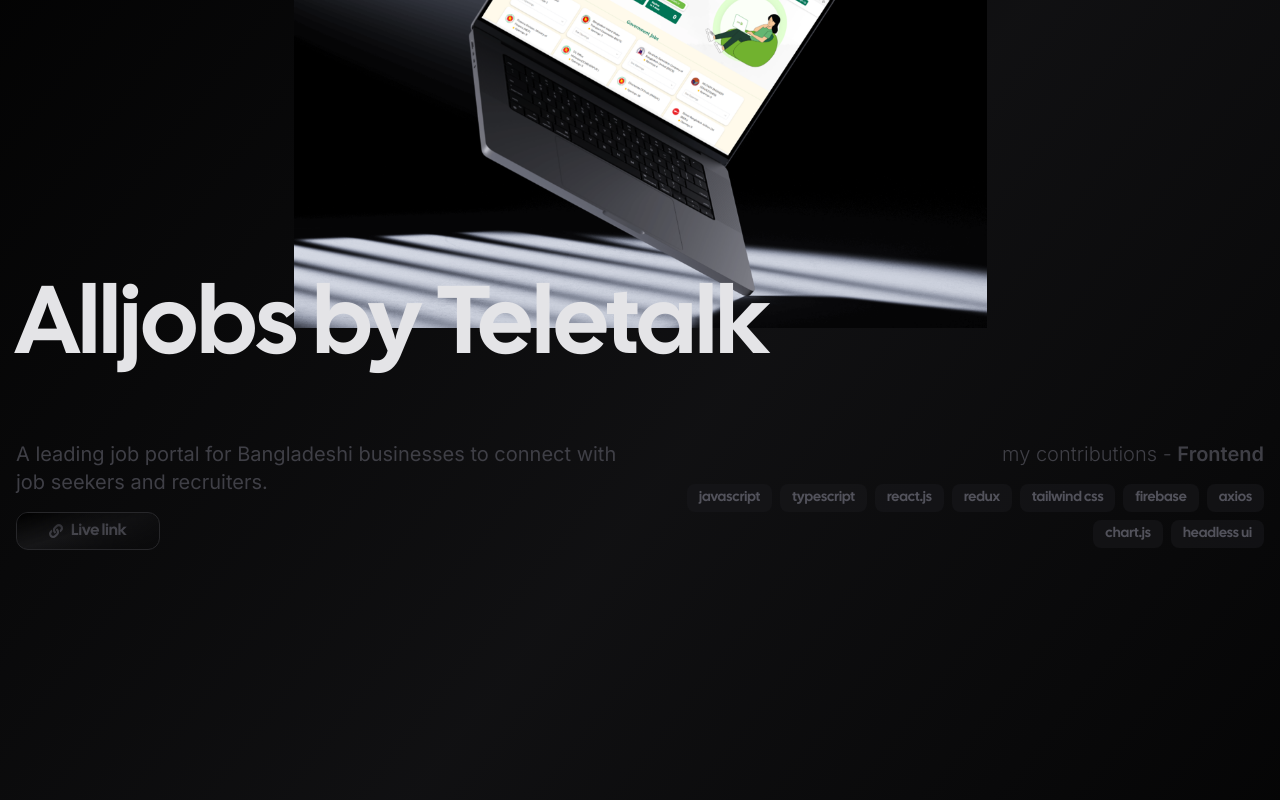
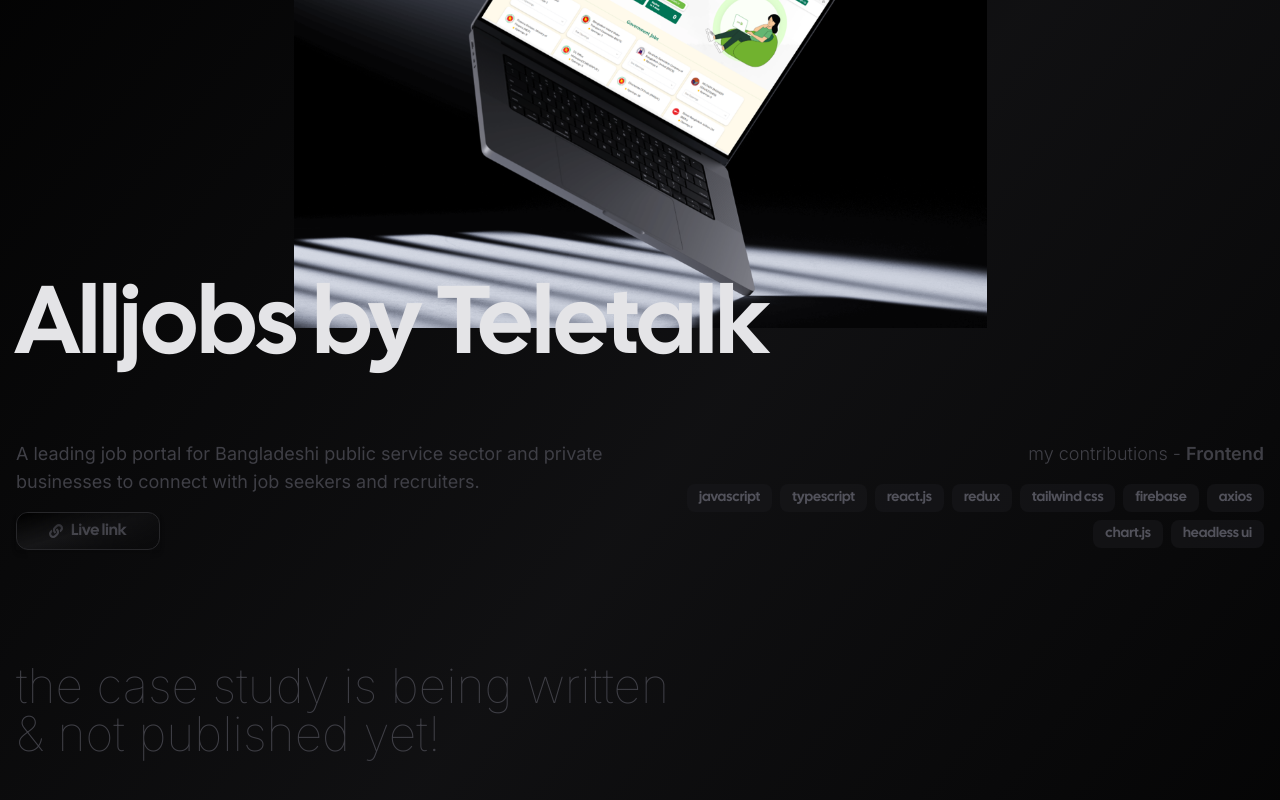
Before and after one commit to Ovee-Hasnat/portfolio-2025, a React (Vite) app: page /case-study/alljobs in a window 1280 px wide. Shown: the part 320-1120 px from the top of the page. Built offline with nearby package versions, Linux system fonts and the light colour scheme.

Commit message:
case study page added

```diff
--- a/src/components/common/FeaturedProjectCard.tsx
+++ b/src/components/common/FeaturedProjectCard.tsx
@@ -51,7 +51,7 @@
         className="lg:col-span-2 place-content-end md:space-y-3 hidden lg:block"
         dir="ltr"
       >
-        <h1 className="text-zinc-700 text-2xl md:text-4xl font-display">
+        <h1 className="text-zinc-600 text-2xl md:text-4xl font-display">
           {project?.title}
         </h1>
 
@@ -70,7 +70,7 @@
 
         <span className="pt-10 block">
           <Link
-            className="font-display an-ease text-white/50 hover:text-white w-fit text-lg"
+            className="font-display an-ease text-zinc-700 hover:text-white w-fit text-lg"
             to={`/case-study/${project?.slug}`}
           >
             Explore this project &#x279D;
@@ -102,7 +102,7 @@
 
         <span className="pt-6 block">
           <Link
-            className="font-display an-ease text-white/70 hover:text-white w-fit"
+            className="font-display an-ease text-zinc-700 hover:text-white w-fit"
             to={"/about"}
           >
             Read more &#x279D;
--- a/src/components/common/NumberCard.tsx
+++ b/src/components/common/NumberCard.tsx
@@ -8,12 +8,12 @@
   plus?: boolean;
 }) {
   return (
-    <div className="h-full py-6 px-2 rounded-lg flex flex-col items-center gap-3 bg-zinc-800/10 backdrop-blur-[2px] shadow-md group select-none cursor-default hover:scale-105 an-ease">
+    <div className="h-full py-6 px-3 rounded-lg flex flex-col items-center gap-3 bg-zinc-800/10 backdrop-blur-[2px] shadow-md group select-none cursor-default hover:scale-105 an-ease">
       <span className="relative font-display md:leading-[40px] text-3xl md:text-[40px] text-zinc-600 group-hover:text-zinc-300 an-ease">
         {number}
         <span className="text-xl absolute -top-2 -right-3">{plus && "+"}</span>
       </span>
-      <p className="text-sm md:text-base text-center text-zinc-700 group-hover:text-zinc-500 an-ease lowercase">
+      <p className="text-sm font-light md:text-base text-center text-zinc-700 group-hover:text-zinc-500 an-ease lowercase">
         {title}
       </p>
     </div>
--- a/src/components/home/MeetDev.tsx
+++ b/src/components/home/MeetDev.tsx
@@ -64,7 +64,7 @@
         style={{
           x,
         }}
-        className="hidden lg:block text-[120px] font-display tracking-tighter text-black absolute left-0 z-0 top-32"
+        className="hidden lg:block text-[120px] font-display tracking-tighter text-black absolute left-0 z-0 top-28"
       >
         about
       </motion.h1>
--- a/src/components/home/hero.tsx
+++ b/src/components/home/hero.tsx
@@ -37,7 +37,7 @@
           </h2>
         </div>
 
-        <div className="mt-20 md:mt-32 max-w-[95%] md:max-w-screen-md px-6 grid grid-cols-2 lg:grid-cols-4 gap-6">
+        <div className="mt-24 md:mt-32 max-w-[95%] md:max-w-screen-md px-6 grid grid-cols-2 lg:grid-cols-4 gap-4 lg:gap-6">
           {cards.map((card, index) => (
             <motion.div
               key={index}
--- a/src/constants/caseStudies.ts
+++ b/src/constants/caseStudies.ts
@@ -10,13 +10,13 @@
     workScope: "Frontend",
     url: "https://sjis.dgjute.gov.bd/",
     problems: [
-      "Authentication, Role based authorization, Dashboard with real-time data visualization, Employee Management, User Profile, Master Data Management, Data entry forms, Data approval layers, various Report generation, searching and sorting, report on dynamic criterias, Report export to PDF and CSV fromat, Admin Panel ",
+      // "Authentication, Role based authorization, Dashboard with real-time data visualization, Employee Management, User Profile, Master Data Management, Data entry forms, Data approval layers, various Report generation, searching and sorting, report on dynamic criterias, Report export to PDF and CSV fromat, Admin Panel ",
     ],
   },
   {
     title: "Alljobs by Teletalk",
     description:
-      "A leading job portal for Bangladeshi businesses to connect with job seekers and recruiters.",
+      "A leading job portal for Bangladeshi public service sector and private businesses to connect with job seekers and recruiters.",
     coverImage: "alljobs_home.png",
     slug: "alljobs",
     type: "Web Application",
@@ -24,7 +24,7 @@
     workScope: "Frontend",
     url: "https://alljobs.teletalk.com.bd/",
     problems: [
-      "Notification, User Profiler, Multiple CV Options, Admin Panel- job posting, ",
+      // "Notification, User Profiler, Multiple CV Options, Admin Panel- job posting, ",
     ],
   },
   {
@@ -38,7 +38,36 @@
     workScope: "Frontend & Backend",
     url: "https://bsfmstu.solutionspin.com/",
     problems: [
-      "Responsive design, Reactive, State Management, Authorization, Real-time data visual, Daily game logic implementation",
+      {
+        problem: "Manual bookkeeping & scattered data",
+        solution:
+          "We replaced manual records with a centralized digital ledger using Laravel Eloquent ORM and MySQL. All transactions are now stored securely with relational consistency, improving traceability and reducing human error.",
+        image: "jstu_home_01.png",
+      },
+      {
+        problem: "Lack of real-time reporting",
+        solution:
+          "We developed dynamic financial dashboards and custom report modules using Laravel Blade, Yajra Datatables, and AJAX. Reports can be filtered by date, department, or category, and exported in PDF or Excel format instantly.",
+        image: "realtime_reports.png",
+      },
+      {
+        problem: "Uncontrolled user access",
+        solution:
+          "Implemented a robust role-based access control (RBAC) system using Laravel Gates & Policies, ensuring that each user only sees and edits what's relevant to their role, increasing security and workflow efficiency.",
+        image: "user_roles.png",
+      },
+      {
+        problem: "Data validation issues",
+        solution:
+          "Added server-side and client-side validation using Laravel validation rules and Bootstrap 5 feedback UI. This prevents incorrect data entry and ensures consistent financial records across all modules.",
+        image: "data_validation.png",
+      },
+      {
+        problem: "Inefficient UI for large data handling",
+        solution:
+          "Optimized large table rendering using Yajra Datatables with server-side processing and pagination. This ensures smooth performance even with thousands of transaction records.",
+        image: "datatable_optimization.png",
+      },
     ],
   },
   {
@@ -52,7 +81,7 @@
     workScope: "Frontend & Backend",
     url: "https://scbdhk.org.bd/",
     problems: [
-      "Landing page, Company portfolio, Services & other pages, Contact Form & Newsletter subscription, Important documents archive, Image & video gallery",
+      // "Landing page, Company portfolio, Services & other pages, Contact Form & Newsletter subscription, Important documents archive, Image & video gallery",
     ],
   },
   {
@@ -66,7 +95,38 @@
     workScope: "Frontend",
     url: null,
     problems: [
-      "Responsive design, Reactive, State Management, Authorization, Real-time data visual, Daily game logic implementation",
+      {
+        problem: "Persistent Game State with Zustand",
+        solution:
+          "We implemented a lightweight and efficient global state management system using Zustand. This ensures the player's game data—like balance, upgrades, and cooldowns—remains consistent throughout the session and across interactions. It provides a smooth and continuous gaming experience that keeps users engaged without interruptions.",
+        image: "persistent_state.png",
+      },
+      {
+        problem: "Responsive UI Inside Telegram Webview",
+        solution:
+          "Tailored the entire game interface to be fully responsive within Telegram's constrained webview environment. Leveraged Tailwind CSS with mobile-first design principles to ensure seamless usability across Android and iOS devices—critical for keeping casual players hooked from their first tap.",
+        image: "responsive_design.png",
+      },
+      {
+        problem: "Real-Time Feedback & Optimistic UI",
+        solution:
+          "Integrated Axios with optimistic UI patterns to provide instant feedback on actions like tapping, upgrading, and collecting earnings. This reduced perceived latency and created a snappy, game-like feel—boosting player satisfaction and retention.",
+        image: "optimistic_ui.png",
+      },
+      {
+        problem: "Animated Metrics & Visual Cues",
+        solution:
+          "Developed animated stat components using React and Shadcn UI to visualize key metrics like exchange balance growth, upgrade progress, and cooldowns. These visuals enhance user understanding and add energy to the gameplay, making complex actions feel intuitive and rewarding.",
+        image: "animated_metrics.png",
+      },
+      {
+        problem: "Seamless Telegram Login Integration",
+        solution:
+          "Used Telegram WebApp SDK for secure authentication, ensuring one-click login and identity verification. By storing session data efficiently, returning users can resume gameplay without friction—boosting re-engagement and reducing drop-offs.",
+        image: "telegram_auth.png",
+      },
+
+      // "Responsive design, Reactive, State Management, Authorization, Real-time data visual, Daily game logic implementation",
     ],
   },
 ];
--- a/src/constants/experience.ts
+++ b/src/constants/experience.ts
@@ -18,7 +18,8 @@
       },
       {
         project: "Vision Limo",
-        link: "https://iqlimo.com/",
+        // link: "https://iqlimo.com/",
+        link: "https://visionlimogroup.com/",
       },
       {
         project: "Bracnet Connect",
--- a/src/constants/featured.ts
+++ b/src/constants/featured.ts
@@ -2,7 +2,7 @@
   {
     title: "Alljobs by Teletalk",
     description:
-      "A leading job portal for Bangladeshi businesses to connect with job seekers and recruiters.",
+      "A leading job portal for Bangladeshi public service sector and private businesses to connect with job seekers and recruiters.",
     image: "alljobs_home.png",
     slug: "alljobs",
     tech: "javascript, typescript, react.js, redux, tailwind css, firebase, axios, chart.js, headless ui",
--- a/src/pages/case-study/index.tsx
+++ b/src/pages/case-study/index.tsx
@@ -4,11 +4,13 @@
 import NotFound from "../notFound";
 import { FaLink } from "react-icons/fa";
 import { Card } from "@/components/common/card";
+import { CaseStudyType } from "@/types/case-study";
+import { motion } from "motion/react";
 
 export default function CaseStudy() {
   const { slug } = useParams();
   const currentIndex = caseStudies.findIndex((study) => study.slug === slug);
-  const currentStudy = caseStudies[currentIndex];
+  const currentStudy: CaseStudyType | undefined = caseStudies[currentIndex];
   const nextStudy = caseStudies[(currentIndex + 1) % caseStudies.length];
 
   useEffect(() => {
@@ -37,14 +39,14 @@
             {currentStudy?.title}
           </h2>
 
-          <div className="grid lg:grid-cols-2 gap-10 my-8 lg:my-16 text-xl">
+          <div className="grid lg:grid-cols-2 gap-10 my-8 lg:my-16 lg:text-lg">
             <div className="space-y-4">
               <p>{currentStudy?.description}</p>
               {currentStudy?.url && (
                 <a
                   href={currentStudy?.url}
                   target="_blank"
-                  className="block w-fit font-display text-base"
+                  className="block w-fit font-display text-base shadow-md"
                 >
                   <Card>
                     <span className="py-1.5 px-8 flex-center gap-2">
@@ -75,6 +77,55 @@
           </div>
 
           {/* Problems and solves */}
+          <h3 className="text-3xl md:text-5xl font-thin py-12">
+            {currentStudy?.problems?.length > 0 ? (
+              <>
+                the challenges
+                <br />
+                &amp; my contributions -
+              </>
+            ) : (
+              <>
+                the case study is being written
+                <br />
+                &amp; not published yet!
+              </>
+            )}
+          </h3>
+
+          {currentStudy?.problems &&
+            currentStudy?.problems?.length > 0 &&
+            currentStudy?.problems?.map((problem, index) => (
+              <motion.div
+                initial={{ opacity: 0, y: 40 }}
+                whileInView={{
+                  opacity: 1,
+                  y: 0,
+                  transition: {
+                    duration: 0.5,
+                    delay: 0.5,
+                  },
+                }}
+                viewport={{ once: true }}
+                key={index}
+                className="mb-14 grid lg:grid-cols-2 gap-5"
+              >
+                <div className="text-sm lg:text-lg self-center">
+                  <h5 className="font-display mb-2 md:mb-4">
+                    {problem?.problem}
+                  </h5>
+                  <p className="font-light text-justify">{problem?.solution}</p>
+                </div>
+
+                <img
+                  src={`/images/projects/${problem?.image}`}
+                  alt={problem?.problem}
+                  loading="lazy"
+                  className="object-contain ml-auto shadow"
+                  width="430px"
+                />
+              </motion.div>
+            ))}
         </div>
 
         <div className="text-end lg:w-1/4 lg:ml-auto px-4">
--- a/src/pages/projects/index.tsx
+++ b/src/pages/projects/index.tsx
@@ -13,7 +13,7 @@
       <div className="max-w-screen-2xl mx-auto text-zinc-700 my-32 px-4 2xl:px-0">
         <h2 className="text-7xl font-thin lowercase">Projects</h2>
 
-        <div className="mt-10 grid md:grid-cols-2 lg:grid-cols-3 gap-5">
+        <div className="mt-10 grid md:grid-cols-2 lg:grid-cols-3 gap-y-12 gap-x-5">
           {caseStudies.map((project) => (
             <Card key={project.slug}>
               <ProjectCard project={project} />
--- /dev/null
+++ b/src/types/case-study.ts
@@ -0,0 +1,19 @@
+export interface ProblemsType {
+  problem: string;
+  solution: string;
+  image: string;
+}
+
+export interface CaseStudyType {
+  title: string;
+  description: string;
+  coverImage: string;
+  slug: string;
+  type: string;
+  tech: string;
+  workScope: string;
+  url: string | null;
+  problems: ProblemsType[];
+}
+
+export type CaseStudyList = CaseStudyType[];
```
